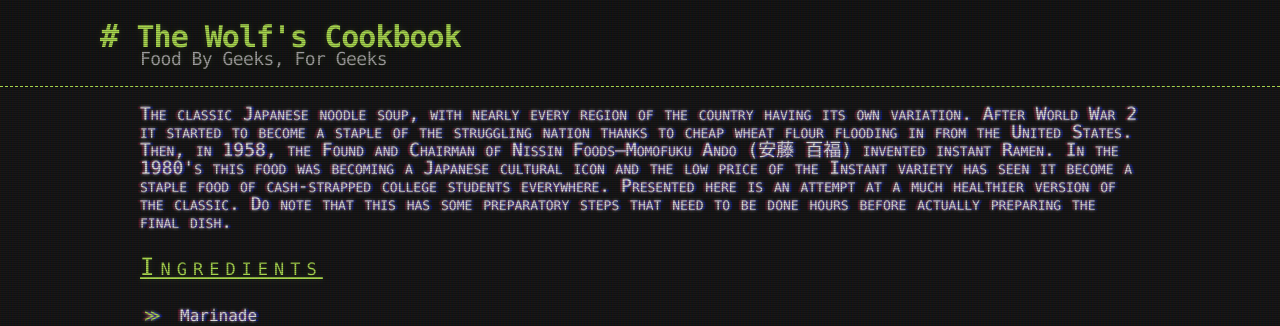
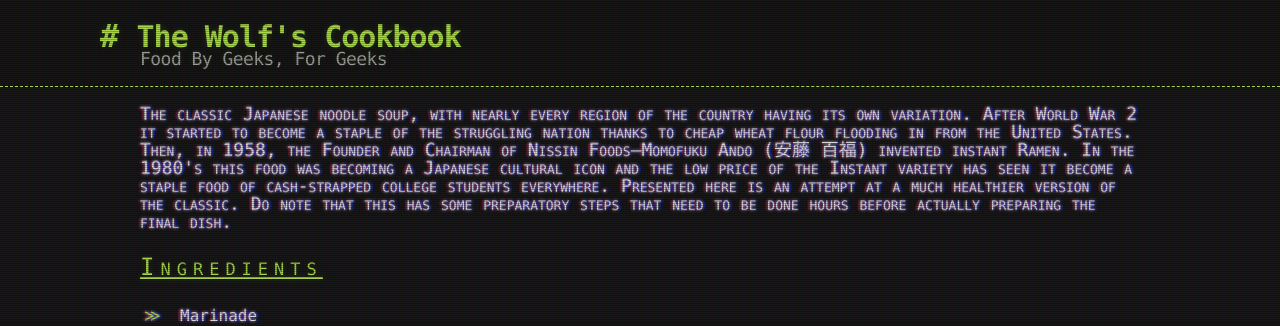
Before and after one commit to dshadowwolf/dshadowwolf.github.io, a Jekyll site: the page built from recipes/2/ramen_beef_dshad.html, in a window 1280 px wide. Shown: the top 326 px of the page. Built offline with Jekyll 4.4.1, drawn with Linux system fonts in a browser that asks for light colours.

Commit message:
fix a typo on the Ramen page

```diff
--- a/recipes/2/ramen_beef_dshad.html
+++ b/recipes/2/ramen_beef_dshad.html
@@ -3,7 +3,7 @@
 layout: default
 title: Beef Ramen
 name: Beef Ramen
-description: "The classic Japanese noodle soup, with nearly every region of the country having its own variation. After World War 2 it started to become a staple of the struggling nation thanks to cheap wheat flour flooding in from the United States. Then, in 1958, the Found and Chairman of Nissin Foods&mdash;Momofuku Ando (安藤 百福) invented instant Ramen. In the 1980's this food was becoming a Japanese cultural icon and the low price of the Instant variety has seen it become a staple food of cash-strapped college students everywhere.\n\nPresented here is an attempt at a much healthier version of the classic. Do note that this has some preparatory steps that need to be done hours before actually preparing the final dish."
+description: "The classic Japanese noodle soup, with nearly every region of the country having its own variation. After World War 2 it started to become a staple of the struggling nation thanks to cheap wheat flour flooding in from the United States. Then, in 1958, the Founder and Chairman of Nissin Foods&mdash;Momofuku Ando (安藤 百福) invented instant Ramen. In the 1980's this food was becoming a Japanese cultural icon and the low price of the Instant variety has seen it become a staple food of cash-strapped college students everywhere.\n\nPresented here is an attempt at a much healthier version of the classic. Do note that this has some preparatory steps that need to be done hours before actually preparing the final dish."
 ingredients: []
 instructions: []
 instruction_notes: []
```
